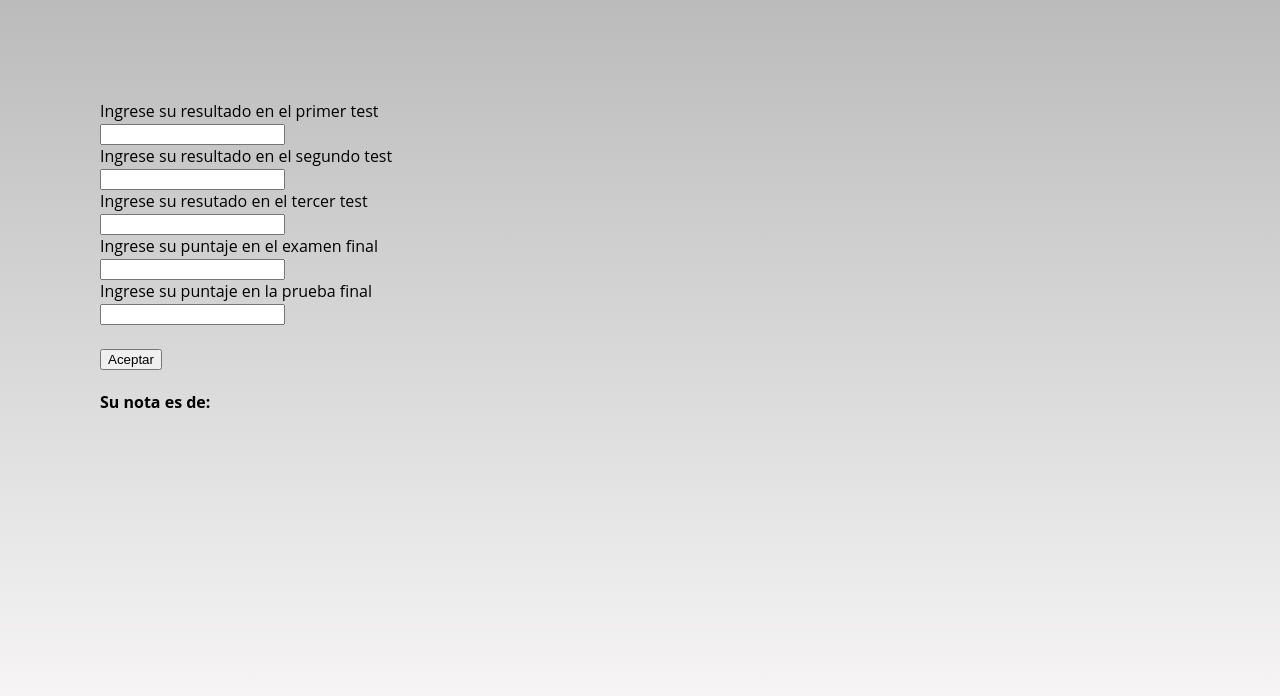
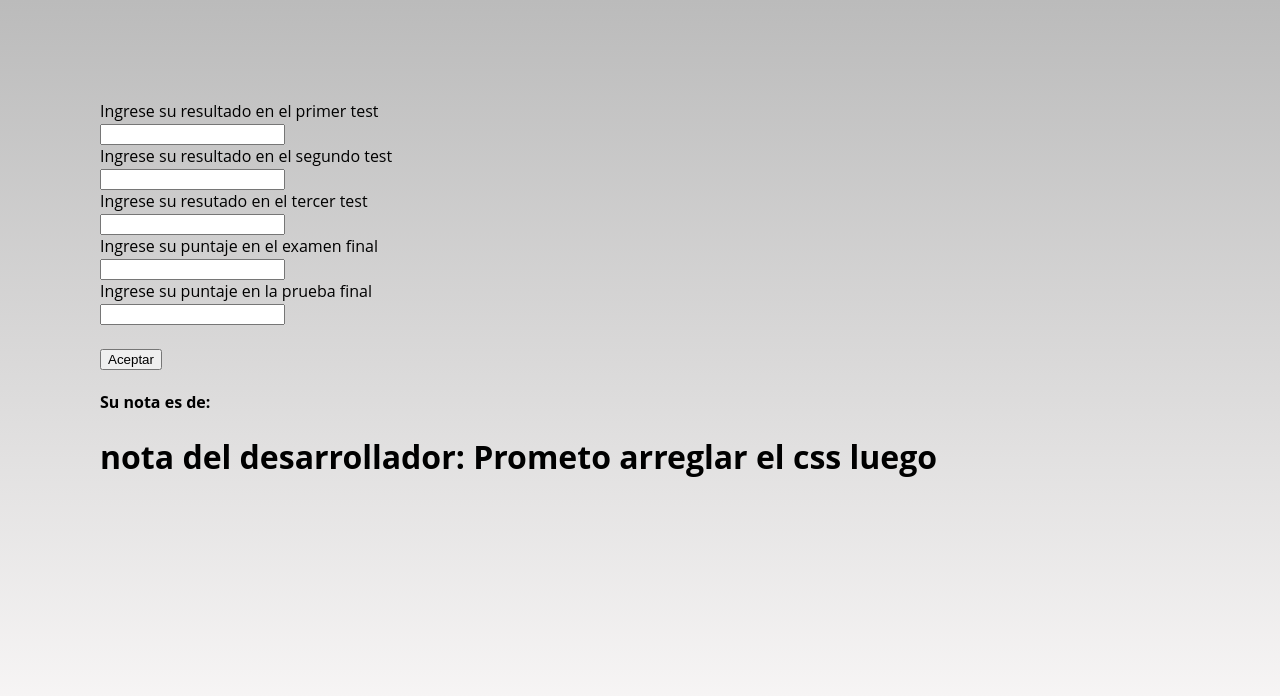
Before and after one commit to JFDwhite13/taller_algoritmos, a plain HTML site: page Index.html in a window 1280 px wide. Drawn offline with Linux system fonts and the light colour scheme.

Commit message:
Update Index.html

```diff
--- a/Index.html
+++ b/Index.html
@@ -27,5 +27,7 @@
         <h4>Su nota es de:</h4>
         <p id="parrafo"></p>
     </div>
+
+    <h1>nota del desarrollador: Prometo arreglar el css luego</h1>
 </body>
 </html>
```
